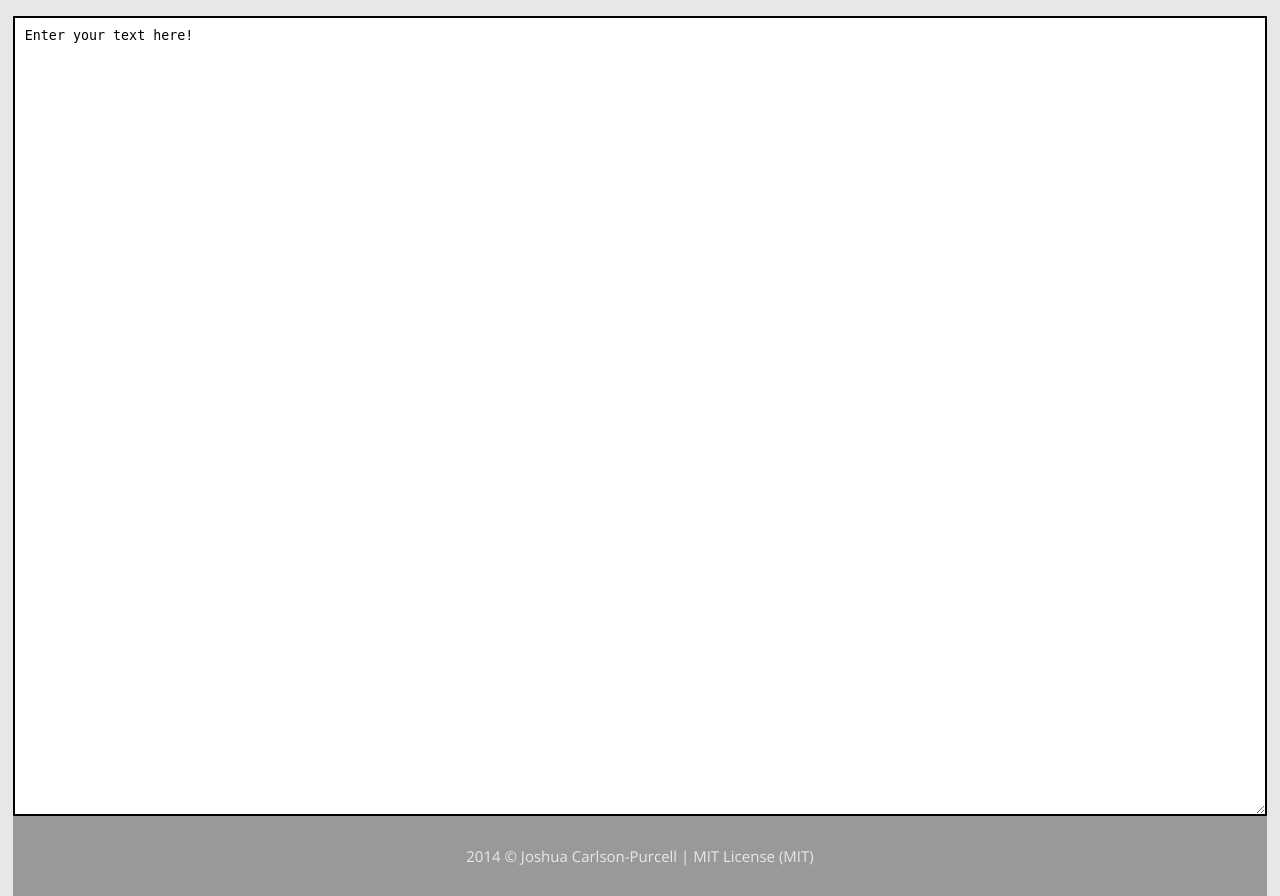
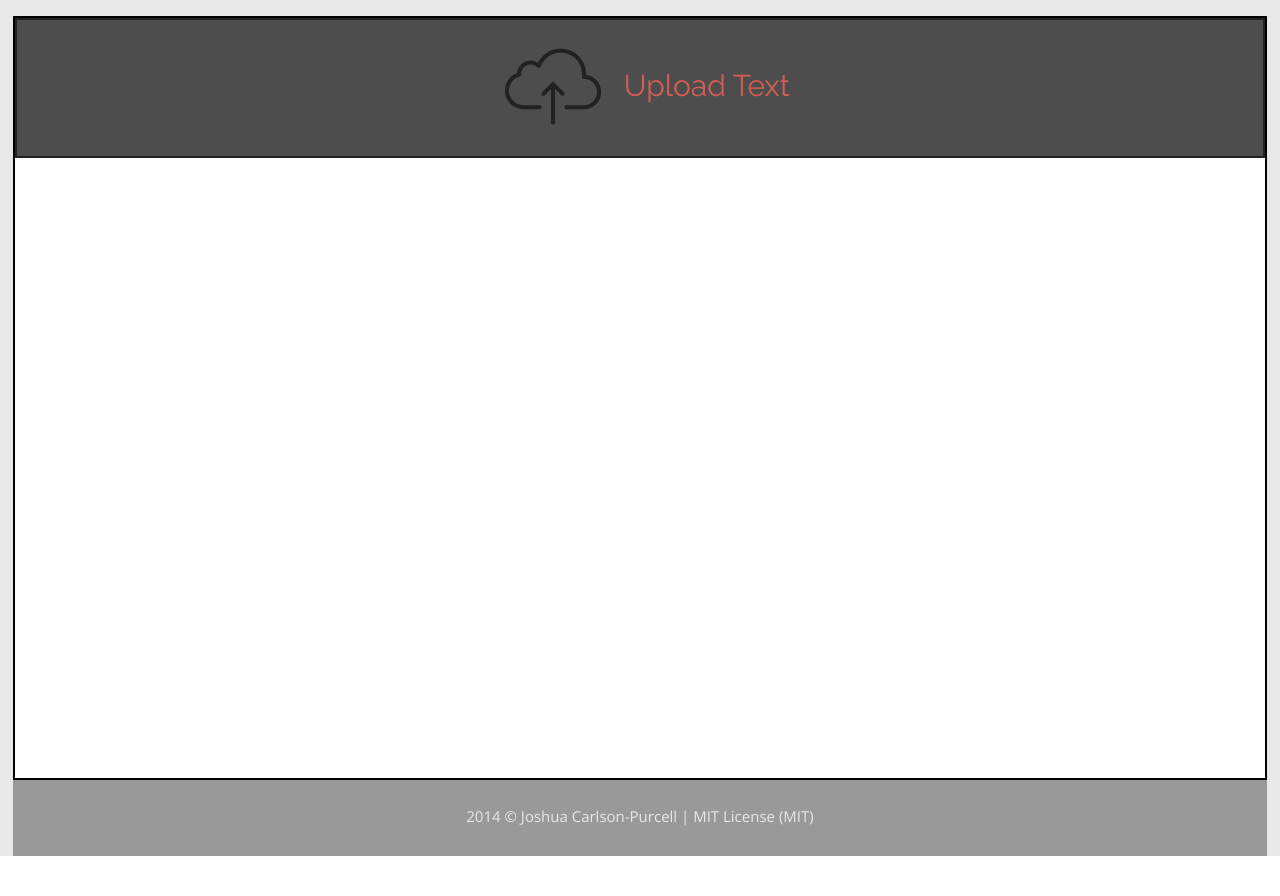
Before and after one commit to magneticstain/PrivyPaste, a PHP site: page / in a window 1280 px wide. Shown: the part 80-976 px from the top of the page. After the commit the page ends 936 px from the top, so only its background shows below. Run offline with PHP 8.4, Linux system fonts and the light colour scheme.

Commit message:
Added upload button for main textarea

```diff
--- a/css/_base.css
+++ b/css/_base.css
@@ -2,7 +2,7 @@
 	Base.css - stylesheet for all base-tag-oriented or widely-used styles
 */
 
-html, body
+html, body, div#container
 {
 	height: 100%;
 }
@@ -14,10 +14,9 @@ body
 }
 
 /* DIVS */
-#container
+div#container
 {
 	margin: 0 auto;
-	height: 100%;
 	width: 98%;
 }
 
--- a/css/_content.css
+++ b/css/_content.css
@@ -3,26 +3,51 @@
 */
 
 /* SECTIONS & DIVS */
+div#text, div#text textarea
+{
+	height: 100%;
+}
+
 section#content
 {
 	clear: both;
-	height: 100%;
+	height: 95%;
+}
+
+div#text, div#textUploadButton
+{
+	border: 2px solid #000;
 }
 
 div#text
 {
+	overflow: hidden;
 	position: relative;
-	height: 100%;
+}
+
+div#textUploadButton
+{
+	background: #333333;
+	color: #D1463D;
+	cursor: pointer;
+	font: 2em 'Raleway', sans-serif;
+	opacity: .85;
+	padding: 20px 0;
+	text-align: center;
 }
 
 div#text textarea
 {
-	border: 2px solid #000;
+	border: none;
 	box-sizing:border-box;
-	/*position: absolute;*/
-	/*top: 0;*/
-	/*left: 0;*/
-	padding: 10px;
-	height: 100%;
+	outline: 0;
+	padding: 20px 10px;
 	width: 100%;
 }
+
+/* IMGS */
+#textUploadButton img
+{
+	margin: 0 15px;
+	vertical-align: middle;
+}
--- a/css/_fonts.css
+++ b/css/_fonts.css
@@ -8,3 +8,7 @@
 /* BODY */
 /* https://www.google.com/fonts#UsePlace:use/Collection:Open+Sans */
 @import url(http://fonts.googleapis.com/css?family=Open+Sans);
+
+/* Upload Button & Other Headings */
+/* https://www.google.com/fonts#UsePlace:use/Collection:Raleway:400,300 */
+@import url(http://fonts.googleapis.com/css?family=Raleway:400,300);
--- a/index.html
+++ b/index.html
@@ -25,6 +25,7 @@
 			</header>
 			<section id="content">
 				<div id="text">
+					<div id="textUploadButton"><img src="media/icons/upload.png" alt="Upload your text" /> Upload Text</div>
 					<textarea id="mainText">Enter your text here!</textarea>
 				</div>
 			</section>
--- a/js/jquery.js
+++ b/js/jquery.js
@@ -9,6 +9,9 @@
  */
 
 $(document).ready(function(){
+    // focus on main textarea on load of page
+    setFocusToMainTextarea();
+
     // clear text in main textarea if default text, and replace if blank
     $('textarea#mainText').focus(function(){
         // send to update function
@@ -17,4 +20,11 @@ $(document).ready(function(){
         // send to update function
         updateMainTxt();
     });
+
+    // change opacity of upload button on hover
+    $('div#textUploadButton').hover(function(){
+        $(this).fadeTo(400, 1);
+    },function(){
+        $(this).fadeTo(400,.85);
+    });
 });
--- a/js/jquery.textual.js
+++ b/js/jquery.textual.js
@@ -7,6 +7,15 @@
 /*
     Textual - a jQuery library used in PrivyPaste or any text-related manipulations to the view
  */
+
+function setFocusToMainTextarea()
+{
+    // puts th focus on the main textarea on the index page
+    $('textarea#mainText').focus();
+
+    // make sure to update the main text based on what's in it (usually clearing it if it's the initial load of the page)
+    updateMainTxt();
+}
 
 function sendToMainTextarea(text)
 {
```
Also changed, not shown: js/jquery.errorator.js (added, +9 -0 lines), media/icons/upload.png (added).
